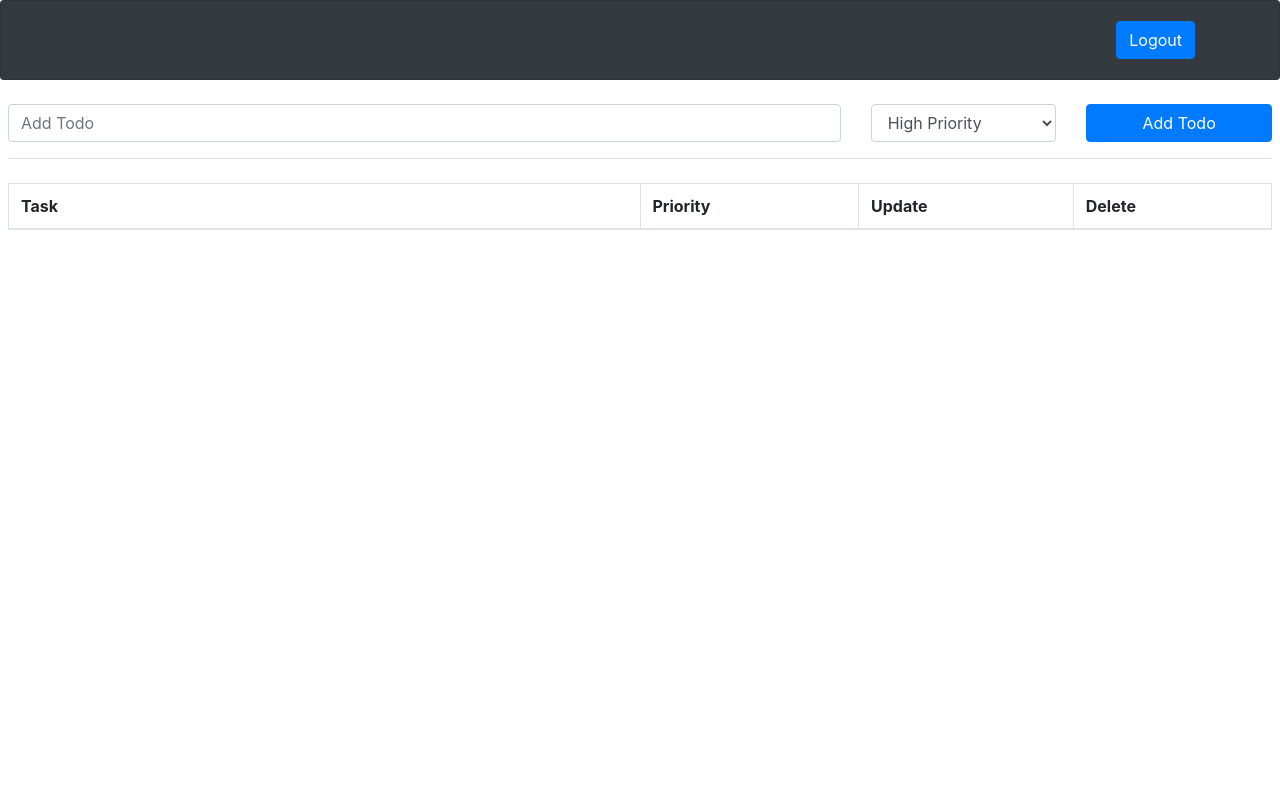
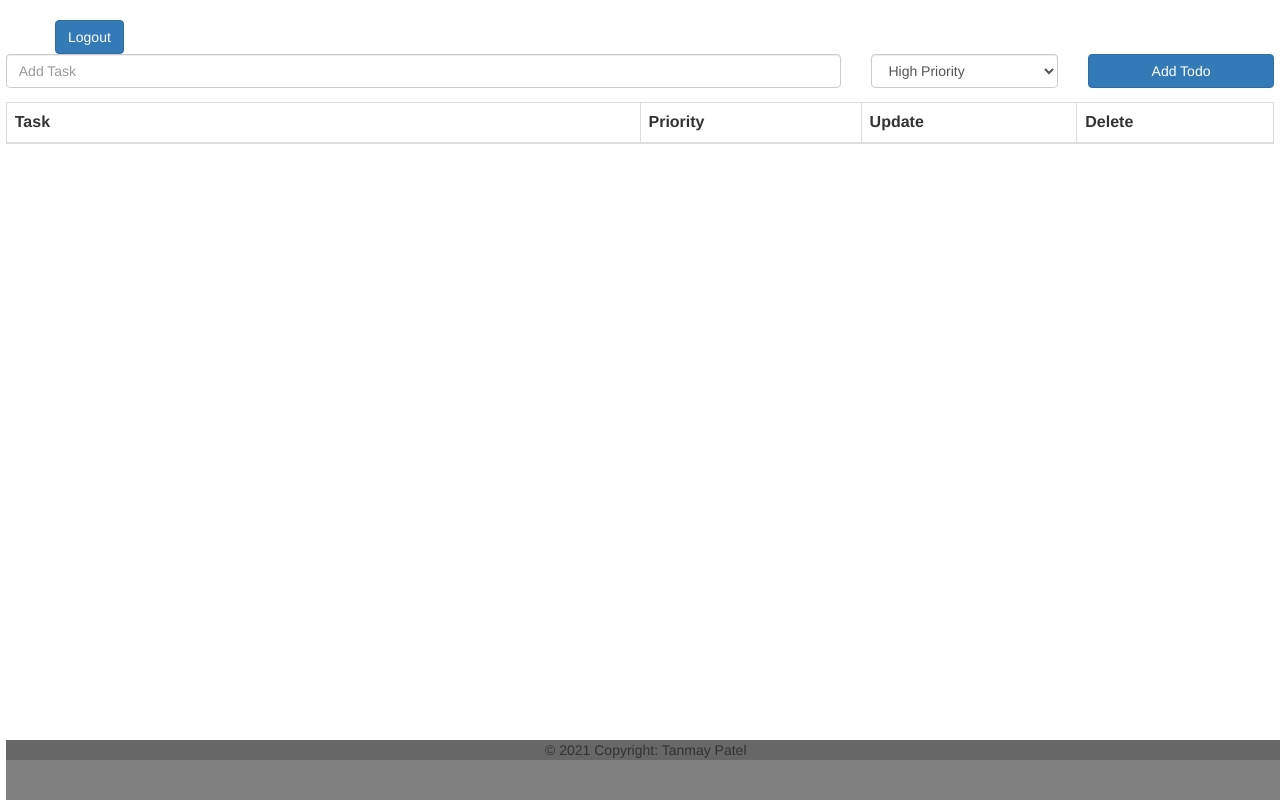
Before and after one commit to pateltanmay98/PHP-Todo-List, a PHP site: page /todos.php in a window 1280 px wide. Run offline with PHP 8.4, Linux system fonts and the light colour scheme; the visitor is signed in with stand-in values (Sample User, id 1); data comes from the database, SQL or seed files in the repository; data that the repository does not hold is empty; some libraries are stand-ins or nearby versions.

Commit message:
Add files via upload

```diff
--- a/todos/crud/Database.php
+++ b/todos/crud/Database.php
@@ -81,9 +81,9 @@
             return $records['totalcount'];
         }
 
-        function getFilteredNoOfRecords($searchString)
+        function getFilteredNoOfRecords($searchString, $email)
         {
-            $qry = mysqli_query($this->_db_connect, "SELECT COUNT(*) AS filtercount FROM todos WHERE 1".$searchString);
+            $qry = mysqli_query($this->_db_connect, "SELECT COUNT(*) AS filtercount FROM todos WHERE 1 ".$searchString." AND email='".$email."'");
             $records = mysqli_fetch_assoc($qry);
             return $records['filtercount'];
         }
--- a/todos/crud/showTodo.php
+++ b/todos/crud/showTodo.php
@@ -24,7 +24,7 @@
     $totalRecords = $getDatabase->getToalNoOfRecords();
 
     // Filtered Records
-    $totalFilterdRecords = $getDatabase->getFilteredNoOfRecords($searchString);
+    $totalFilterdRecords = $getDatabase->getFilteredNoOfRecords($searchString, $email);
 
     // Fetch records for data table
     if($_POST['order']['0']['column']!=0)
--- /dev/null
+++ b/todos/header.php
@@ -0,0 +1,25 @@
+<title>Todo Notes</title>
+<meta charset="utf-8">
+<meta name="viewport" content="width=device-width, initial-scale=1">
+<link rel="stylesheet" href="../Library/Bootstrap/css/bootstrap.min.css">
+<link rel="stylesheet" href="../Library/jquery.dataTables.min.css">
+<link rel="stylesheet" href="./styles.css">
+<script type="text/javascript" src="../Library/jQuery.min.js"></script>
+<script type="text/javascript" src="../Library/jquery.dataTables.min.js"></script>
+<script type="text/javascript" src="../Library/jQUery-validation.js"></script>
+<script type="text/javascript" src="../Library/Bootstrap/js/bootstrap.min.js"></script>
+<style>
+    footer {
+        position: fixed;
+        bottom: 0;
+        width: 100%;
+        /* Height of the footer*/
+        height: 60px;
+        background: grey;
+    }
+    .content {
+        max-width: 99.1%;
+        margin: auto;
+        padding: 0;
+    }
+</style>
--- a/todos/todos.php
+++ b/todos/todos.php
@@ -2,7 +2,6 @@
     session_start();
 
     include('crud/Database.php');
-    include('generalFunction.php');
 
     $getDatabase = new Database();
     $email = $_SESSION['id'];
@@ -13,19 +12,11 @@
 <html>
 
   <head>
-    <title>Todo Notes</title>
-    <meta charset="utf-8">
-    <meta name="viewport" content="width=device-width, initial-scale=1">
-    <link rel="stylesheet" href="../Library/Bootstrap/css/bootstrap.min.css">
-    <link rel="stylesheet" href="../Library/jquery.dataTables.min.css">
-    <link rel="stylesheet" href="./styles.css">
-    <script type="text/javascript" src="../Library/jQuery.min.js"></script>
-    <script type="text/javascript" src="../Library/jquery.dataTables.min.js"></script>
-    <script type="text/javascript" src="../Library/jQUery-validation.js"></script>
-    <script type="text/javascript" src="../Library/Bootstrap/js/bootstrap.min.js"></script>
+    <?php include('header.php'); ?>
   </head>
 
   <body>
+    <div class="content">
       <!-- Header Content -->
       <div class="card bg-dark text-white">
         <div class="card-body">
@@ -48,12 +39,12 @@
       <div class="ml-2 mr-2 mt-sm-4 border-bottom">
         <form class="row g-3 mt-4" action="#" method="POST">
           <div class="col-md-8">
-            <input type="text" class="form-control" id="addNewTodo" placeholder="Add Todo">
+            <input type="text" class="form-control" id="addNewTodo" placeholder="Add Task">
           </div>
           <div class="col-md-2">
             <select class="form-control" id="addNewPriority" aria-label="Default select example">
-              <option selected value="high">High Priority</option>
-              <option value="low">Low Priority</option>
+              <option selected value="High">High Priority</option>
+              <option value="Low">Low Priority</option>
             </select>
           </div>
           <div class="col-md-2">
@@ -77,41 +68,72 @@
         </table>
       </div>
 
+      <!-- Footer Content -->
+      <footer class="bg-light text-center text-lg-start">
+        <!-- Copyright -->
+        <div class="text-center p-3" style="background-color: rgba(0, 0, 0, 0.2);">
+          © 2021 Copyright: Tanmay Patel
+        </div>
+        <!-- Copyright -->
+      </footer>
+    </div>
+
+    <!-- Update Todo using Modal Plugin (Dialog box/popup window that is displayed on top of the current page) -->
+
+    <div id="updateTodoModal" class="modal fade" role="dialog">
+      <div class="modal-dialog">
+
+        <!-- Modal content-->
+        <div class="modal-content">
+          <div class="modal-header">
+            <h4 class="modal-title">Update Todo</h4>
+            <button type="button" class="close" data-dismiss="modal">&times;</button>
+          </div>
+          <div class="modal-body">
+            <div class="form-group">
+              <input type="text" class="form-control" id="update_todo_text" placeholder="Insert Task" required>
+            </div>
+            <select class="form-control" id="update_priority_text" aria-label="Default select example">
+              <option selected value="High">High Priority</option>
+              <option value="Low">Low Priority</option>
+            </select>
+          </div>
+          <div class="modal-footer">
+            <input type="hidden" id="txt_todoid" value="0">
+            <button type="button" class="btn btn-success btn-sm" id="update_todo">Save</button>
+            <button type="button" class="btn btn-default btn-sm" data-dismiss="modal">Close</button>
+          </div>
+        </div>
+      </div>
+
       <script>
-        $(document).ready(function()
-        {
+        $(document).ready(function () {
           var email = $('#sessionEmail').val().trim();
           // Insert Todo
-          $('#submitNewTodo').click(function()
-          {
+          $('#submitNewTodo').click(function () {
             var newTodo = $('#addNewTodo').val().trim();
             var newTodoPriority = $('#addNewPriority').val().trim();
 
-            if(newTodo != "" && newTodoPriority != "" && email != "" )
-            {
+            if (newTodo != "" && newTodoPriority != "" && email != "") {
               // Ajax request
               $.ajax({
                 url: 'crud/addTodo.php',
                 type: 'POST',
-                data: {newTodo:newTodo, newTodoPriority:newTodoPriority, email:email},
+                data: { newTodo: newTodo, newTodoPriority: newTodoPriority, email: email },
                 dataType: 'json',
-                success: function(response)
-                {
-                  if(response.status == 1)
-                  {
+                success: function (response) {
+                  if (response.status == 1) {
                     alert(response.data);
                     $('#addNewTodo').val(''); // Empty and reset the values
                     window.location.reload(true); // Reload Page
                   }
-                  else
-                  {
+                  else {
                     alert(response.data);
                   }
                 }
               }); // ajax bracket closing
             }
-            else
-            {
+            else {
               alert('Please fill all fields.');
             }
           }); // End of #submitNewTodo click function
@@ -122,18 +144,75 @@
             "serverSide": true,
             "ajax": {
               'url': 'crud/showTodo.php',
-              'data': function(data){
+              'data': function (data) {
                 data.email = email;
               }
             },
             "serverMethod": "POST",
             "columns": [
-              {data: 'task'},
-              {data: 'priority'},
-              {data: 'update'},
-              {data: 'delete'}
+              { data: 'task' },
+              { data: 'priority' },
+              { data: 'update' },
+              { data: 'delete' }
             ],
           }); // End of #todoDataTable data table
+
+          // Click on Update Button - Fetch data and Toggle update form
+          $('#todoDataTable').on('click', '.updateTodo', function () {
+            var id = $(this).data('id');
+            $('#txt_todoid').val(id);
+
+            // AJAX Request to Load Todo Data (This data is displayed on update form)
+            $.ajax({
+              url: 'crud/loadTodoData.php',
+              type: 'post',
+              data: {id:id},
+              dataType: 'json',
+              success: function(response)
+              {
+                if(response.status == 1)
+                {
+                    $('#update_todo_text').val(response.data.task);
+                    $('#updateTodoModal').modal('toggle');
+                }
+                else
+                {
+                  alert("Data not found");
+                }
+				      }
+            }); // End of AJAX call
+
+            $('#updateModal').modal('toggle');
+          }); // End of - Click on Update Button
+
+          // Click on save button on toggled todo update form
+          $(update_todo).click(function(){
+            var id = $('#txt_todoid').val();
+            var task = $('#update_todo_text').val().trim();
+            var priority = $('#update_priority_text').val().trim();
+
+            if(task != '' && priority != '')
+            {
+              // AJAX request
+              $.ajax({
+                url:'crud/updateTodo.php',
+                type: 'post',
+                data: {id:id, task:task, priority:priority},
+                dataType: 'json',
+                success: function(response)
+                {
+                  if(response.status == 1)
+                  {
+                    alert(response.data);
+
+                    // Empty and reset value
+
+                  }
+                }
+              });
+            }
+
+          }); // Ending of Update Todo Record
 
         }); // End of Ready Function Bracket
       </script>
```
Also changed, not shown: todos/crud/loadTodoData.php (added, +35 -0 lines), todos/crud/updateTodo.php (added, +29 -0 lines), todos/index.php (+1 -7 lines), todos/registration.php (+1 -7 lines). Lines whose indentation alone changed are shown as unchanged.
